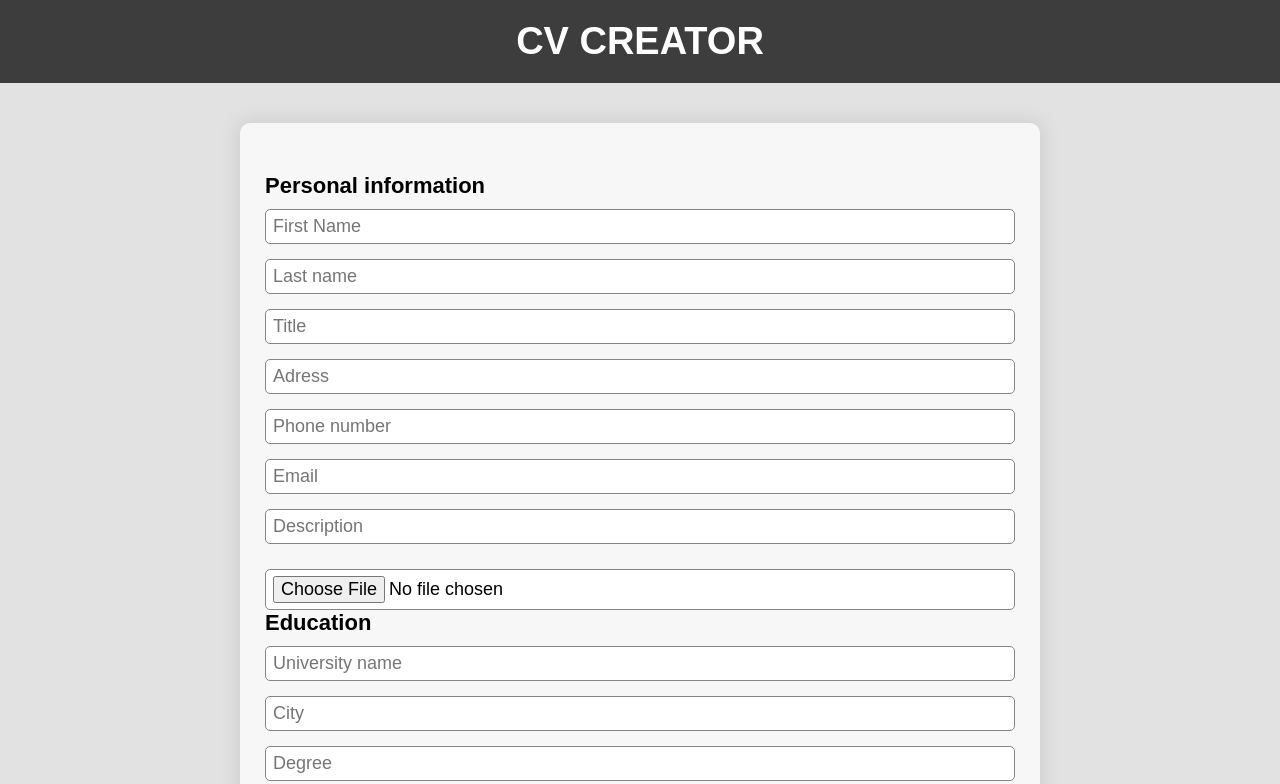
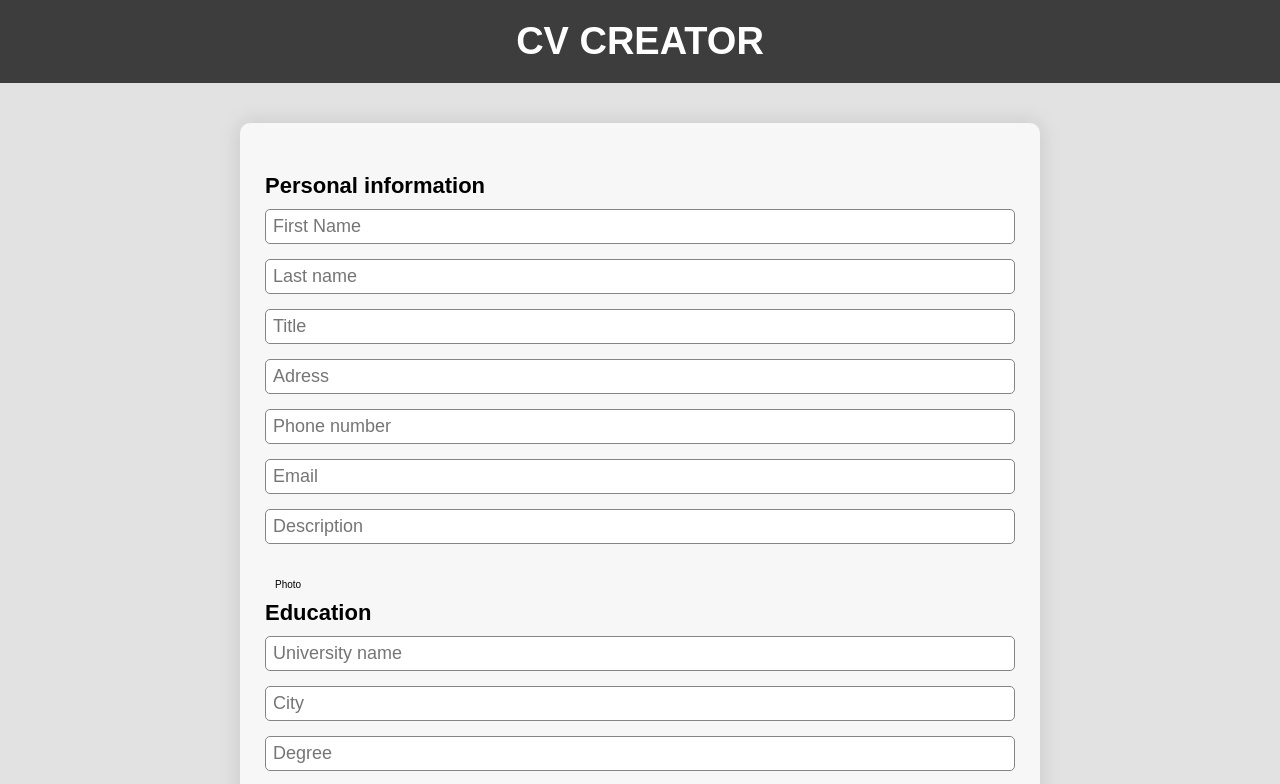
Before and after one commit to bernardkrehula/React-cv-creator, a React (Vite) app in the folder my-app/: page / in a window 1280 px wide. Shown: the top 784 px of the page. Built offline with nearby package versions, Linux system fonts and the light colour scheme.

Commit message:
Set photo as label

```diff
--- a/my-app/src/App.jsx
+++ b/my-app/src/App.jsx
@@ -89,6 +89,8 @@ function App() {
   const selectPhoto = (selectedPhoto) => {
     setPhoto(selectedPhoto);
   }
+  //Popraviti css da bude isti kao od nemanje
+  //Staviti ga u formInfo objekat
 
   return (
     <>
--- /dev/null
+++ b/my-app/src/PhotoImport.css
@@ -0,0 +1,11 @@
+.imgImport {
+    display: none;
+}
+.photo{
+     background-size: cover;
+    background-position: center;
+    padding: 10px;
+    display: inline-block;
+    border-radius: 8px;
+    cursor: pointer;
+}
--- a/my-app/src/PhotoImport.jsx
+++ b/my-app/src/PhotoImport.jsx
@@ -1,3 +1,4 @@
+import './PhotoImport.css'
 
 const PhotoImport = ({selectPhoto}) => {
     const handleFileChange = (e) => {
@@ -7,7 +8,10 @@ const PhotoImport = ({selectPhoto}) => {
 
     return(
         <>
-            <input type="file" accept="image/*" onChange={handleFileChange} />
+            <label className='photo'>
+                <input className='imgImport' type="file" accept="image/*" onChange={handleFileChange} />
+                Photo
+            </label>
         </>
     )
 }
```
Also changed, not shown: my-app/src/App.css (line endings or trailing spaces).
